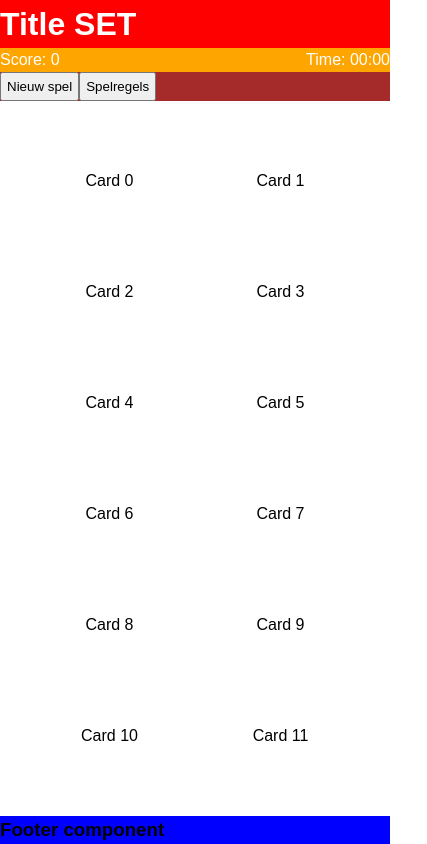
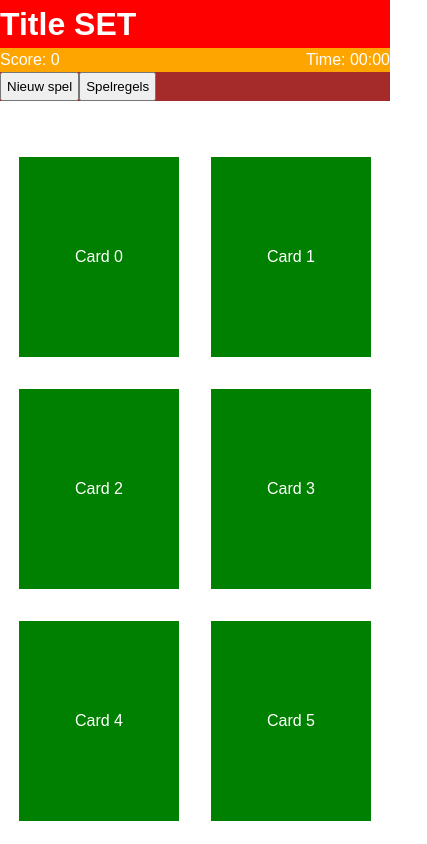
Before and after one commit to RobVerplanke/set-card-game, a React (Vite) app: page / in a window 390 px wide. Shown: the top 844 px of the page, 427 px wide, since content can reach past the window. Built offline with nearby package versions, Linux system fonts and the light colour scheme.

Commit message:
styling: make cards grid responsive

```diff
--- a/src/App.module.css
+++ b/src/App.module.css
@@ -6,4 +6,9 @@
 
 main {
   flex: 1; /* Give maximum height to main */
+
+  /* Center gameboard */
+  display: flex;
+  justify-content: center;
+  align-items: center;
 }
--- a/src/components/Card/Card.module.css
+++ b/src/components/Card/Card.module.css
@@ -3,6 +3,7 @@
   justify-content: center;
   align-items: center;
 
-  height: 100%;
-  min-width: 100px;
+  color: white;
+  background-color: green;
+  height: 200px;
 }
--- a/src/components/GameBoard/GameBoard.module.css
+++ b/src/components/GameBoard/GameBoard.module.css
@@ -1,27 +1,22 @@
+/* Cards are always equally distributed over columns and rows */
+
 .gameboard {
   display: grid;
-  grid-template-columns: repeat(4, 1fr); /* 12 kaarten = 4×3 */
-  gap: 1rem;
+  grid-template-columns: repeat(4, 160px); /* 12 cards = 4×3 */
+  gap: 2rem;
 
   height: 100%;
-  padding: 5rem;
+  padding: 3.5rem;
 }
 
 @media (max-width: 900px) {
   .gameboard {
-    grid-template-columns: repeat(3, 1fr); /* 12 cards = 3×4 */
-    padding: 3rem;
+    grid-template-columns: repeat(3, 160px); /* 12 cards = 3×4 */
   }
 }
 
 @media (max-width: 600px) {
   .gameboard {
-    grid-template-columns: repeat(2, 1fr); /* 12 cards = 2×6 */
-    padding: 2rem;
+    grid-template-columns: repeat(2, 160px); /* 12 cards = 2×6 */
   }
 }
-
-.cardContainer {
-  color: white;
-  background-color: green;
-}
```
